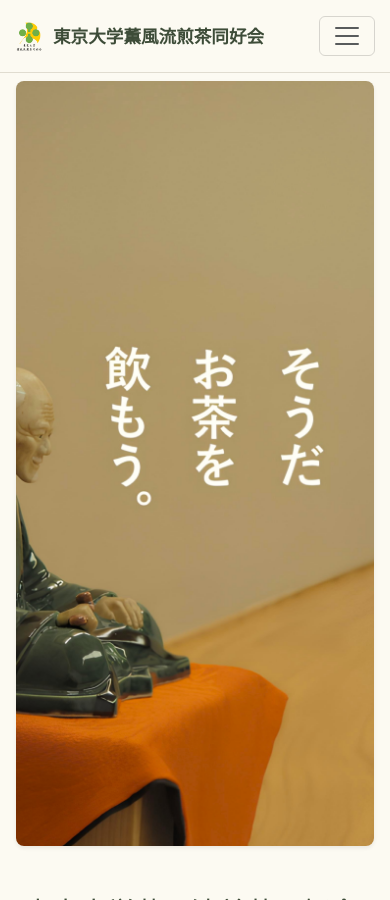
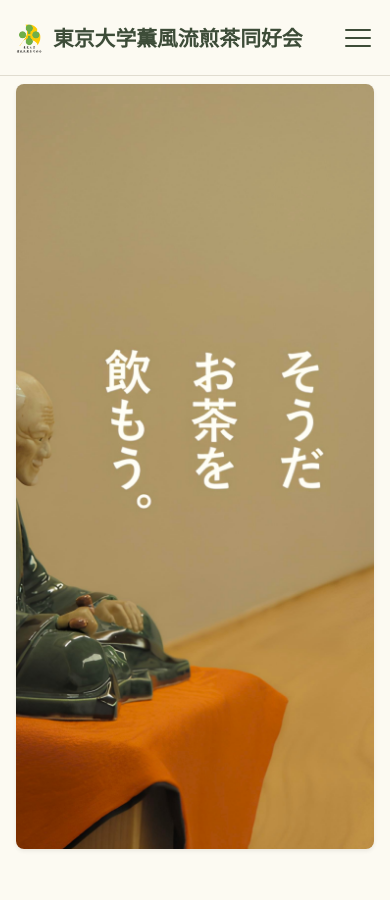
Before and after one commit to citrusml/sencha_ut, a Jekyll site: the page built from index.html, in a window 390 px wide and 900 px high. Built offline with Jekyll 4.4.1, drawn with Linux system fonts in a browser that asks for light colours; some web fonts are replaced; comment, search, counter and statistics services are not loaded.

Commit message:
ハンバーガーメニューの改善

```diff
--- a/_layouts/default.html
+++ b/_layouts/default.html
@@ -23,12 +23,21 @@
         {{ site.title }}
       </a>
 
-      <button class="navbar-toggler" type="button" data-bs-toggle="collapse" data-bs-target="#navbarNav" aria-controls="navbarNav" aria-expanded="false" aria-label="Toggle navigation">
-        <span class="navbar-toggler-icon"></span>
+      <button class="navbar-toggler p-2 border-0 shadow-none custom-fade-toggler" type="button" data-bs-toggle="collapse" data-bs-target="#navbarNav" aria-controls="navbarNav" aria-expanded="false" aria-label="Toggle navigation">
+        <span class="fade-icon icon-menu">
+          <span class="toggler-line" style="top: 0px;"></span>
+          <span class="toggler-line" style="top: 8px;"></span>
+          <span class="toggler-line" style="top: 16px;"></span>
+        </span>
+
+        <span class="fade-icon icon-close">
+          <span class="toggler-line" style="top: 8px; transform: rotate(45deg);"></span>
+          <span class="toggler-line" style="top: 8px; transform: rotate(-45deg);"></span>
+        </span>
+
       </button>
-
       <div class="collapse navbar-collapse" id="navbarNav">
-        <ul class="navbar-nav ms-auto mb-2 mb-lg-0">
+        <ul class="navbar-nav ms-auto mb-2 mb-lg-0 pt-2">
           <li class="nav-item">
             <a class="nav-link" href="{{ site.baseurl }}/about">煎茶道・薫風流について</a>
           </li>
--- a/assets/css/style.css
+++ b/assets/css/style.css
@@ -127,6 +127,43 @@
   .navbar-collapse {
     background-color: var(--color-bg);
   }
+/* === フェードで切り替わるハンバーガーアイコン === */
+  .custom-fade-toggler {
+    position: relative;
+    width: 34px;  /* タップしやすいように少しだけ枠に余裕を持たせる */
+    height: 34px;
+    background: transparent;
+    cursor: pointer;
+  }
+
+  /* 2つのアイコンを全く同じ位置（ど真ん中）に重ねる */
+  .fade-icon {
+    position: absolute;
+    top: 50%;
+    left: 50%;
+    width: 26px;
+    height: 18px;
+    transform: translate(-50%, -50%);
+    transition: opacity 0.1s ease; /* ふわっとフェードさせる魔法 */
+  }
+
+  /* 線の基本デザイン */
+  .toggler-line {
+    position: absolute;
+    left: 0;
+    width: 100%;
+    height: 2px;
+    background-color: var(--accent-dark);
+    border-radius: 2px;
+  }
+
+  /* ーーー ここから入れ替え ーーー */
+  /* 初期状態：3本線は見えて、×は透明 */
+  .icon-menu { opacity: 1; }
+  .icon-close { opacity: 0; }
+  /* 展開時（aria-expanded="true"）：3本線が透明になり、×が浮かび上がる */
+  .navbar-toggler[aria-expanded="true"] .icon-menu { opacity: 0; }
+  .navbar-toggler[aria-expanded="true"] .icon-close { opacity: 1; }
 
   /* === ボタン === */
   .btn-primary {
@@ -427,8 +464,8 @@
     /* === スマホ向け：ナビゲーションバーを1行に収める調整 === */
     /* 1. ブランド名（文字とロゴ）のエリアが幅を取りすぎないようにする */
     .navbar-brand {
-      font-size: 1.1rem;
-      /* スマホでは文字を少し小さく（1.5rem → 1.1rem） */
+      font-size: 1.3rem;
+      /* スマホでは文字を少し小さく（1.5rem → 1.3rem） */
       white-space: nowrap;
       /* 画面が狭くても文字を絶対に改行させない */
       max-width: calc(100% - 65px);
```
